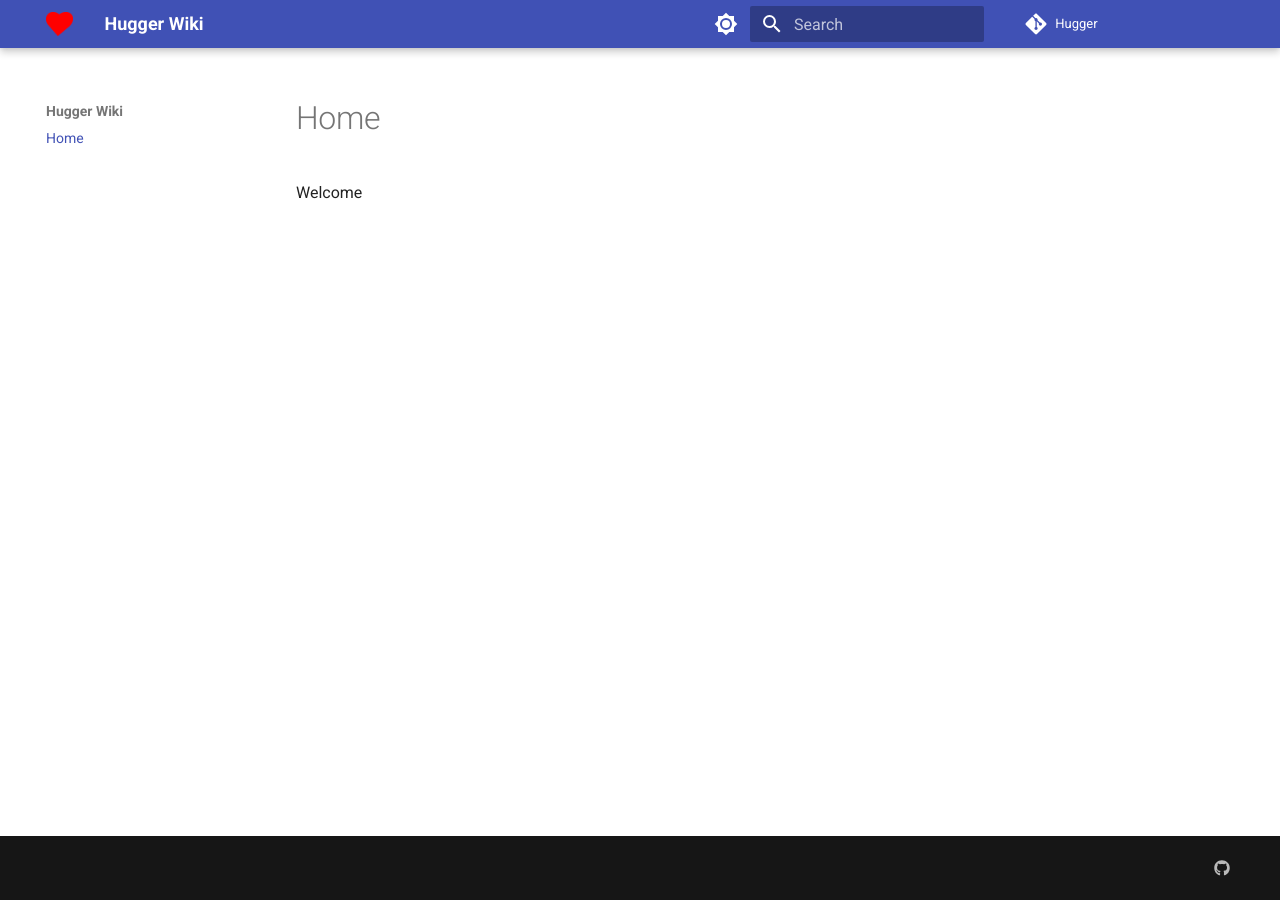
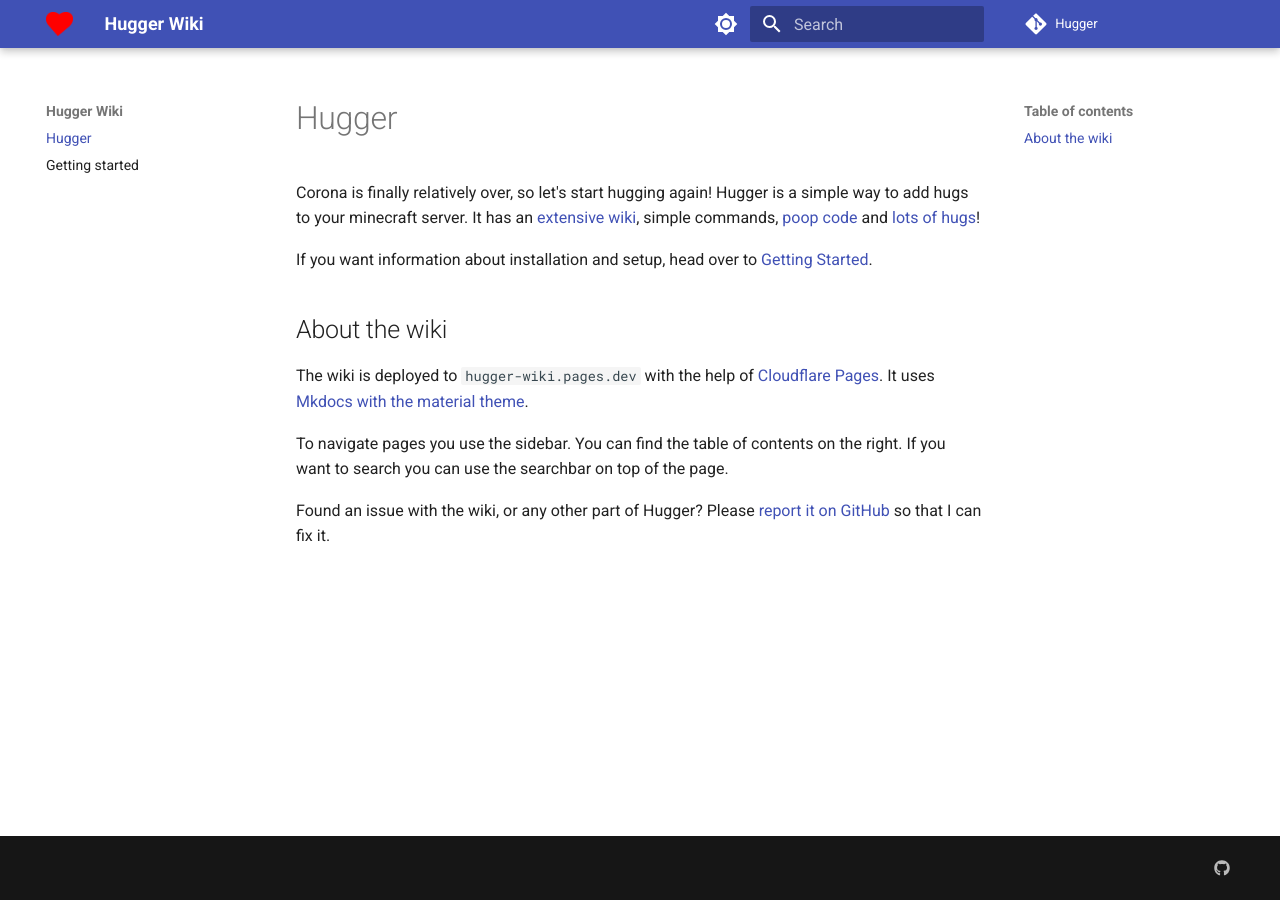
Before and after one commit to Erb3/Hugger, an MkDocs documentation site: the page built from docs/docs/README.md, in a window 1280 px wide. Built offline with MkDocs 1.6.1 and Material for MkDocs 9.7.7, drawn with Linux system fonts in a browser that asks for light colours; comment, search, counter and statistics services are not loaded.

Commit message:
:memo: Add getting started page
I added a page about getting started with Hugger. It covers installation

```diff
--- a/docs/docs/README.md
+++ b/docs/docs/README.md
@@ -1 +1,16 @@
-Welcome
+# Hugger
+
+Corona is finally relatively over, so let's start hugging again!
+Hugger is a simple way to add hugs to your minecraft server. It has an [extensive wiki](https://hugger-wiki.pages.dev), simple commands, [poop code](https://github.com/Er3/Hugger) and [lots of hugs](https://hugger-wiki.pages.dev/assets/icon.png)!
+
+If you want information about installation and setup, head over to [Getting Started](/Getting_Started).
+
+## About the wiki
+
+The wiki is deployed to `hugger-wiki.pages.dev` with the help of [Cloudflare Pages](https://pages.cloudflare.com/).
+It uses [Mkdocs with the material theme](https://squidfunk.github.io/mkdocs-material/).
+
+To navigate pages you use the sidebar. You can find the table of contents on the right.
+If you want to search you can use the searchbar on top of the page.
+
+Found an issue with the wiki, or any other part of Hugger? Please [report it on GitHub](https://github.com/Erb3/Hugger/issues) so that I can fix it.
```
Also changed, not shown: docs/docs/Getting_Started.md (added, +63 -0 lines).
